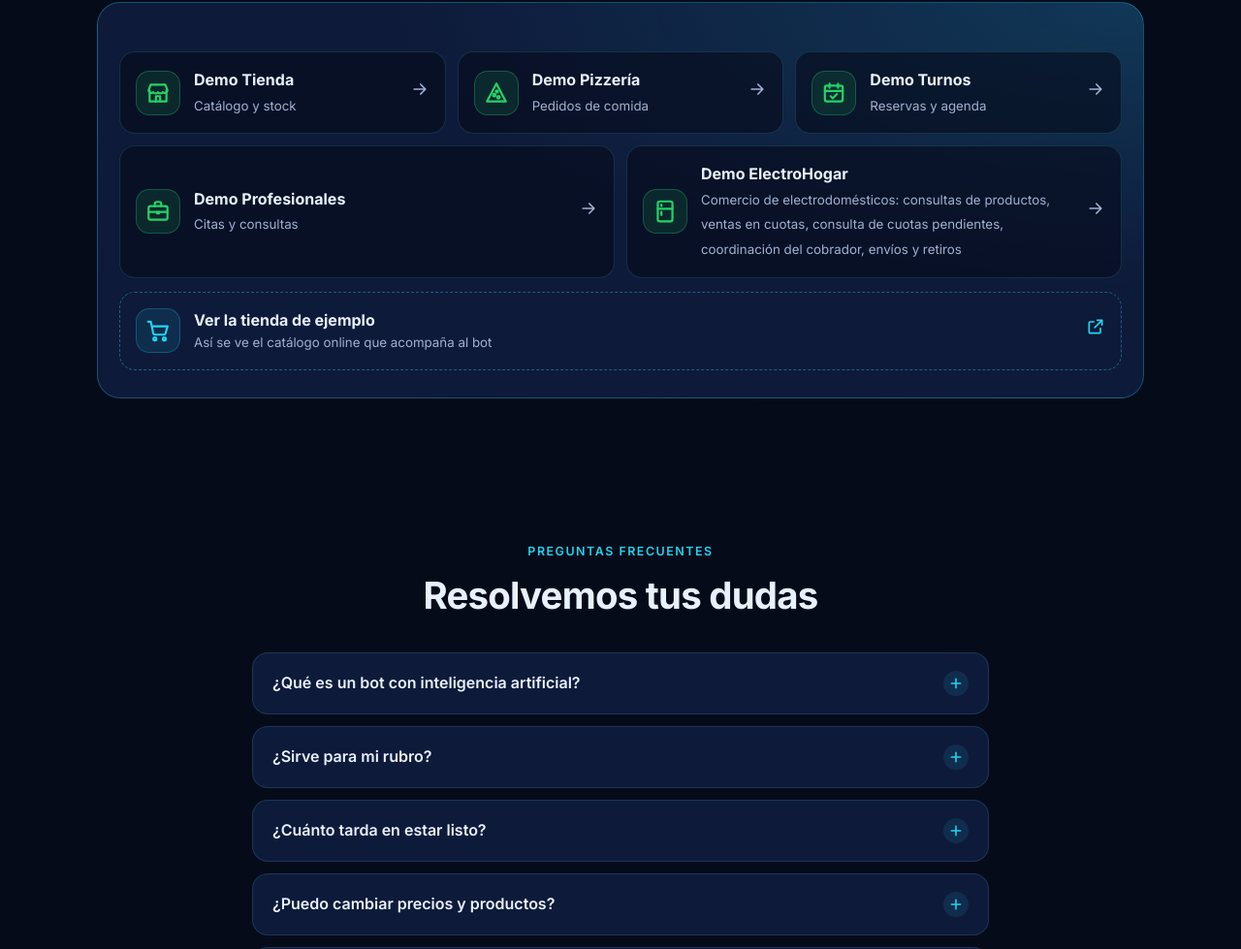
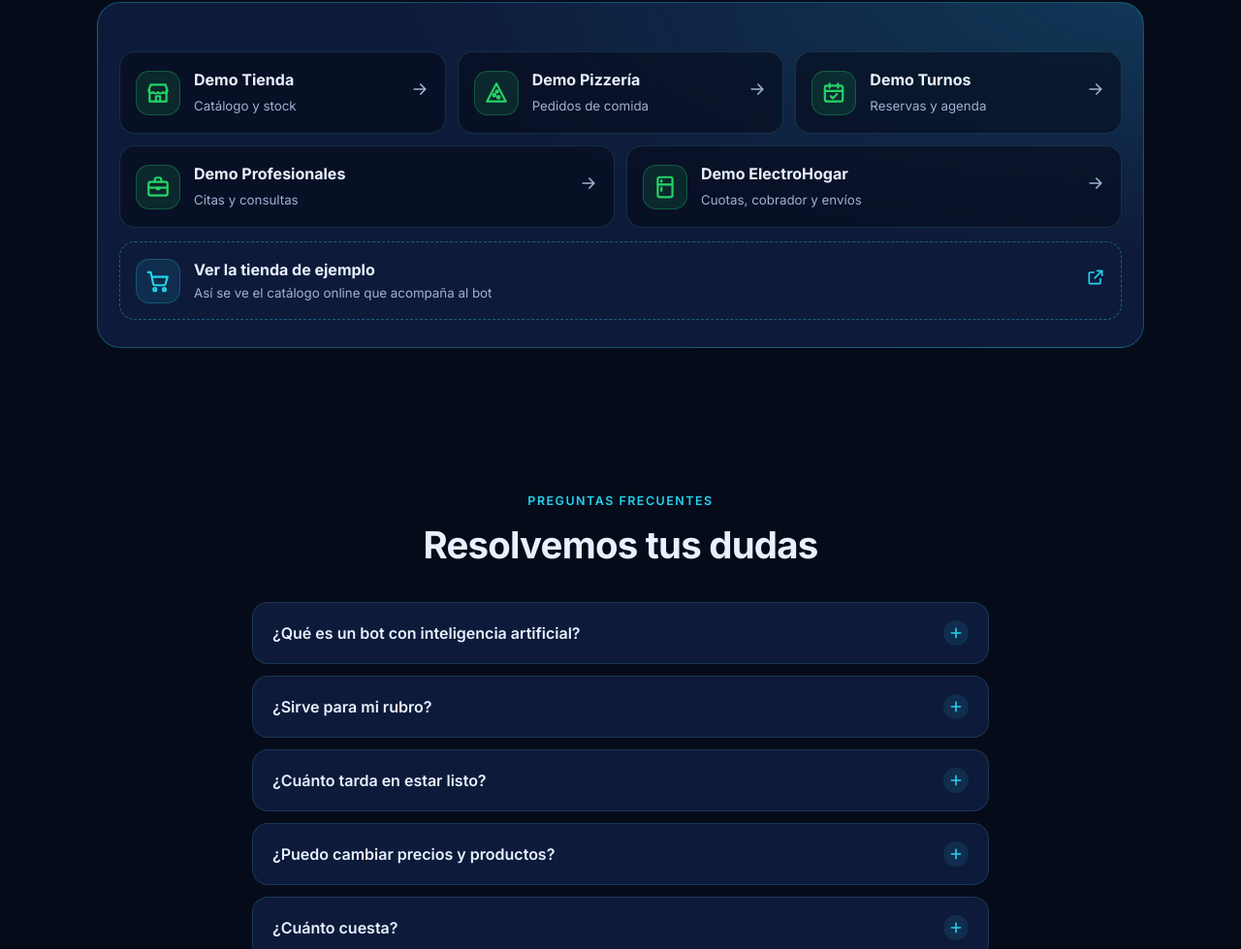
Before and after one commit to nexaailabs22-del/nexaailabs22-del.github.io, a plain HTML site: page index.html in a window 1280 px wide. Shown: the part 3493-4472 px from the top of the page at 97% size. Drawn offline with Linux system fonts and the light colour scheme.

Commit message:
ElectroHogar: descripción corta (Cuotas, cobrador y envíos)
Co-Authored-By: Claude Opus 5.5 <noreply@anthropic.com>

```diff
--- a/index.html
+++ b/index.html
@@ -555,7 +555,7 @@
             </a>
             <a class="demo-item" data-wa="DEMO electro" href="#">
               <div class="icon"><svg><use href="#i-fridge"/></svg></div>
-              <div><b>Demo ElectroHogar</b><small>Comercio de electrodomésticos: consultas de productos, ventas en cuotas, consulta de cuotas pendientes, coordinación del cobrador, envíos y retiros</small></div>
+              <div><b>Demo ElectroHogar</b><small>Cuotas, cobrador y envíos</small></div>
               <span class="go"><svg><use href="#i-arrow"/></svg></span>
             </a>
           </div>
```
